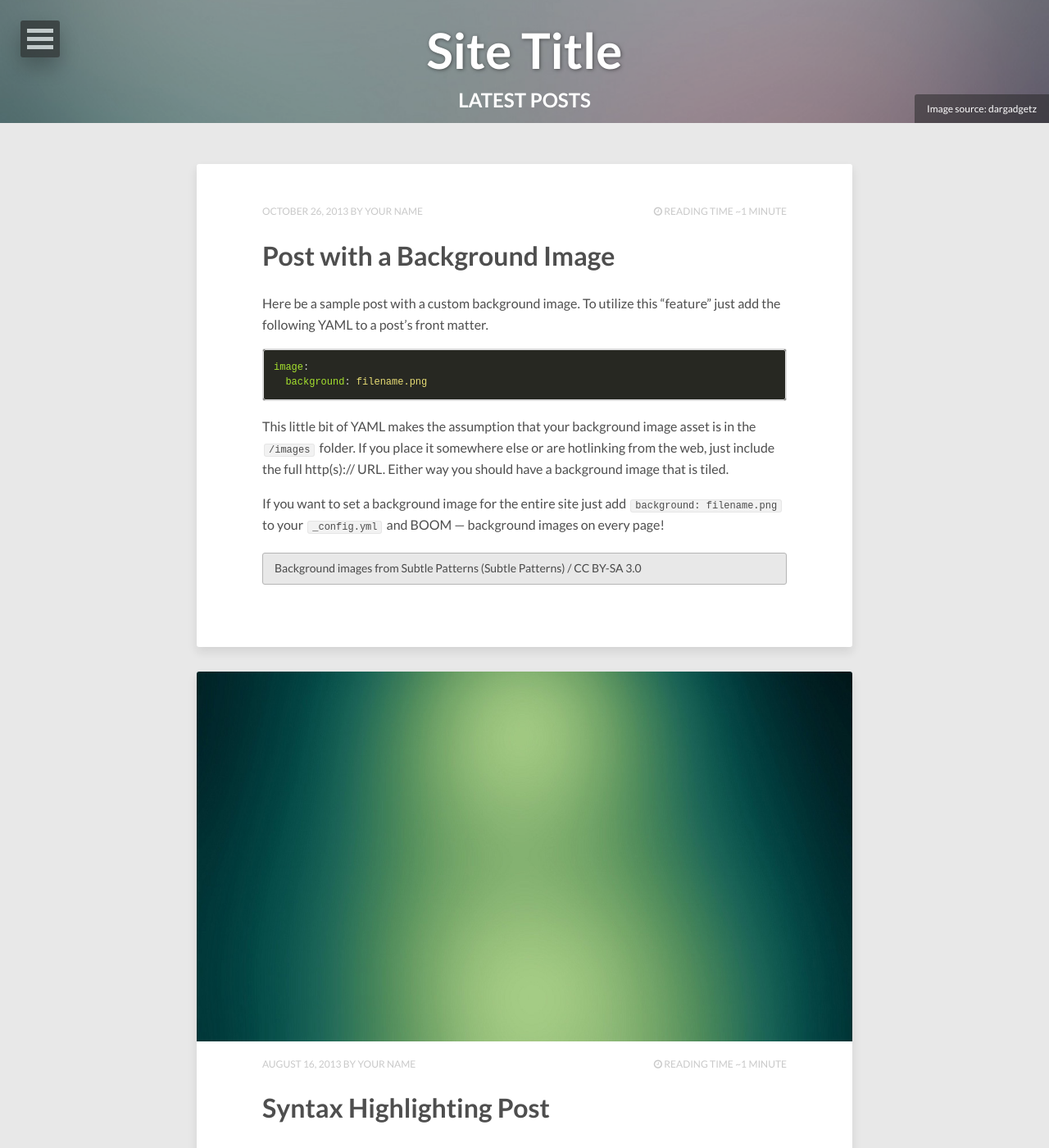
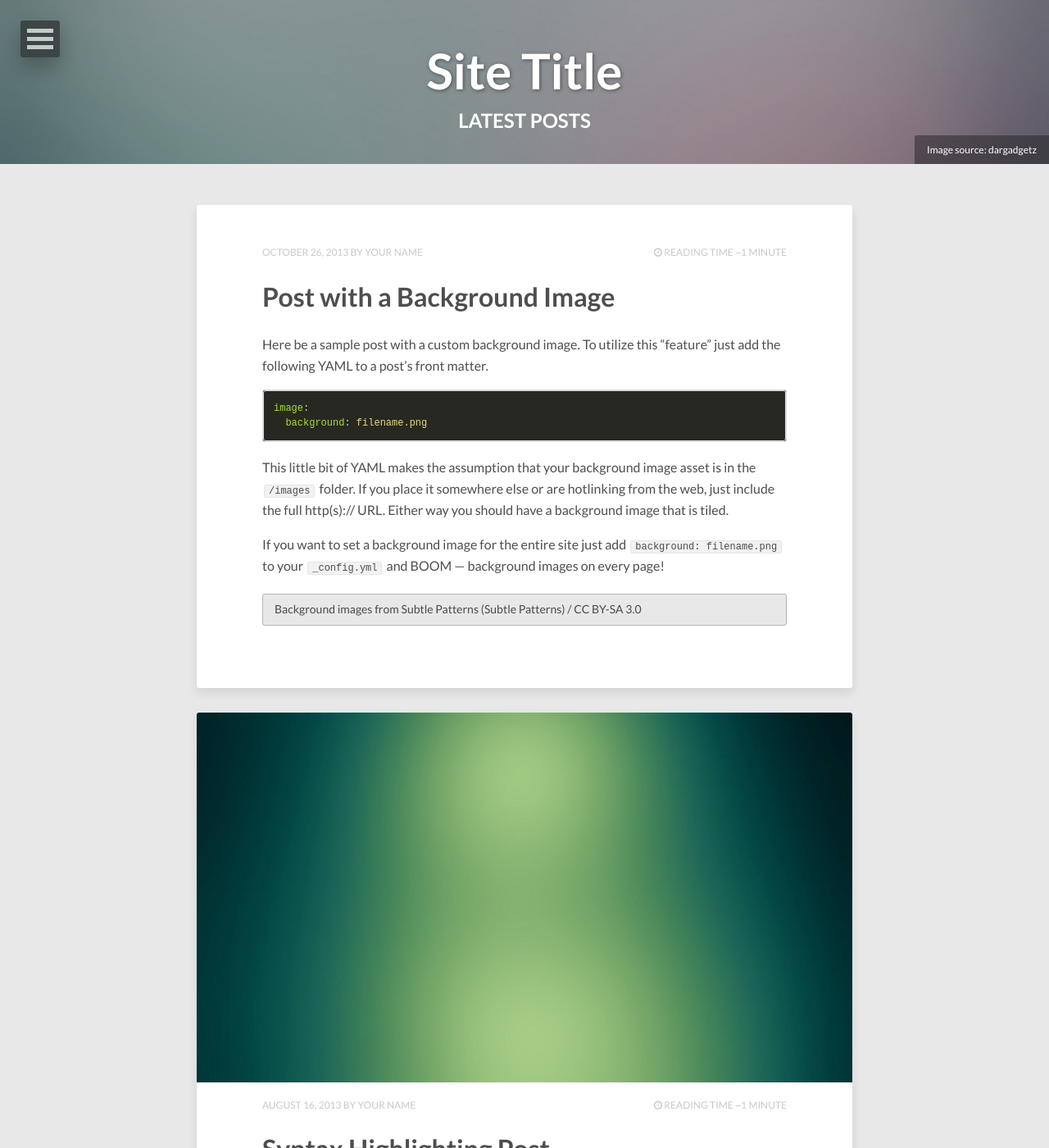
Before and after one commit to jknz/jknz.github.io, a Jekyll site: the page built from index.html, in a window 1280 px wide and 1400 px high. Shown: the whole window at 82% size. Built offline with Jekyll 4.4.1, drawn with Linux system fonts in a browser that asks for light colours; nearby versions of some CDN libraries; the list of posts is cut into pages by our own code.

Commit message:
Update _variables.scss

```diff
--- a/_sass/_variables.scss
+++ b/_sass/_variables.scss
@@ -6,8 +6,8 @@
    Page
    ========================================================================== */
 
-$feature-image-height            : 150px; // min 150px recommended
-$front-page-feature-image-height : 150px; // min 150px recommended
+$feature-image-height            : 200px; // min 150px recommended
+$front-page-feature-image-height : 200px; // min 150px recommended
 
 /*
    Typography
```
